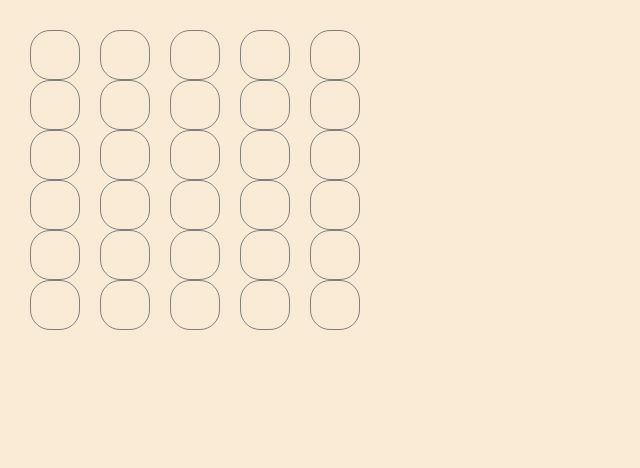
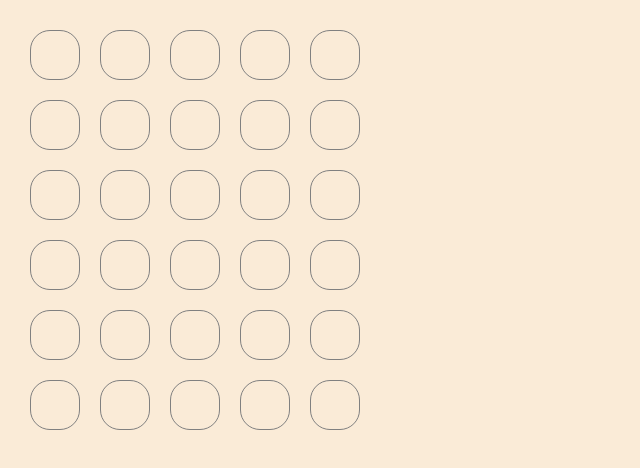
Before and after one commit to Sandeep96Shah/machineCoding, a React (Create React App) app: page /guess-word in a window 1280 px wide. Shown: the top 468 px of the page, without its empty margins (0-640 px from the left). Built offline with nearby package versions, Linux system fonts and the light colour scheme.

Commit message:
optimised the code

```diff
--- a/src/components/GuessWord/Guess.jsx
+++ b/src/components/GuessWord/Guess.jsx
@@ -9,7 +9,6 @@ const Guess = ({
 }) => {
   const [word, setWord] = useState("");
   const inputRef = useRef(null);
-  const isChecked = useRef(false);
 
   const wordLength = new Array(5).fill("");
 
@@ -26,11 +25,10 @@ const Guess = ({
   };
 
   useEffect(() => {
-    if (word.length === 5 && !isChecked.current) {
-      isChecked.current = true;
+    if (word.length === 5 && currentAttempt === nthAttempt ) {
       handleCurrentAttempt(word);
     }
-  }, [word, isChecked, handleCurrentAttempt]);
+  }, [word, handleCurrentAttempt]);
 
   useEffect(() => {
     if (currentAttempt === nthAttempt && !isCorrect) {
--- a/src/components/GuessWord/index.jsx
+++ b/src/components/GuessWord/index.jsx
@@ -27,7 +27,7 @@ const GuessWord = () => {
 
   console.log(correctWord);
   return (
-    <div>
+    <div className="guess-chances-container">
       {guessChances.map((_, index) => (
         <Guess
           key={index}
--- a/src/components/GuessWord/styles.css
+++ b/src/components/GuessWord/styles.css
@@ -1,3 +1,9 @@
+.guess-chances-container {
+    display: flex;
+    flex-direction: column;
+    gap: 20px;
+}
+
 .guess-word {
     display: flex;
     gap: 20px;
```
